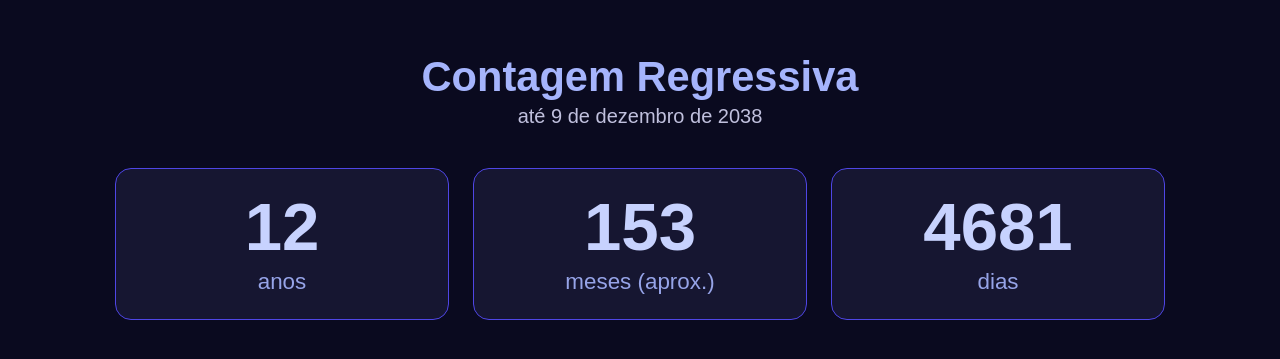
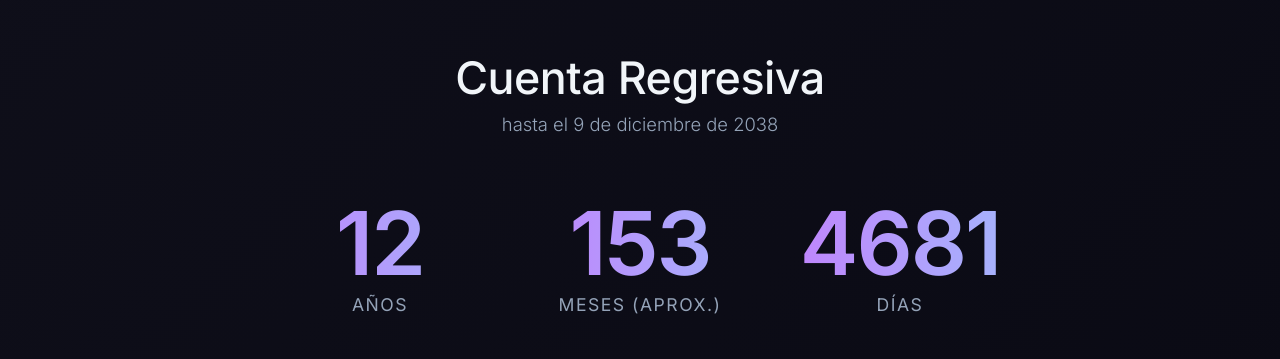
Before and after one commit to OboPT/2038watch, a plain HTML site: page index.html in a window 1280 px wide. Shown: the part 217-576 px from the top of the page. Drawn offline with Linux system fonts and the light colour scheme.

Commit message:
Translate HTML content from Portuguese to Spanish

```diff
--- a/index.html
+++ b/index.html
@@ -1,115 +1,134 @@
 <!DOCTYPE html>
-<html lang="pt">
+<html lang="es">
 <head>
   <meta charset="UTF-8" />
   <meta name="viewport" content="width=device-width, initial-scale=1.0"/>
-  <title>Contagem Regressiva - 9 Dez 2038</title>
+  <title>Cuenta Regresiva - 9 de diciembre de 2038</title>
+  <link rel="preconnect" href="https://fonts.googleapis.com">
+  <link rel="preconnect" href="https://fonts.gstatic.com" crossorigin>
+  <link href="https://fonts.googleapis.com/css2?family=Inter:wght@300;400;500;600&display=swap" rel="stylesheet">
+
   <style>
+    * {
+      margin: 0;
+      padding: 0;
+      box-sizing: border-box;
+    }
+
     body {
-      font-family: Arial, Helvetica, sans-serif;
-      background: #0a0a1f;
+      font-family: 'Inter', system-ui, -apple-system, sans-serif;
+      background: linear-gradient(135deg, #0f0f1a 0%, #0a0a14 100%);
       color: #e0e0ff;
       min-height: 100vh;
-      margin: 0;
       display: flex;
       flex-direction: column;
       align-items: center;
       justify-content: center;
-      padding: 20px;
-      box-sizing: border-box;
+      padding: 2rem;
     }
 
     h1 {
-      font-size: 2.6rem;
-      margin: 0.4rem 0 0.3rem;
-      color: #a5b4fc;
+      font-size: 2.8rem;
+      font-weight: 500;
+      letter-spacing: -0.5px;
+      margin-bottom: 0.5rem;
+      color: #f1f5f9;
     }
 
     .subtitle {
-      font-size: 1.25rem;
-      margin-bottom: 2.5rem;
-      opacity: 0.85;
+      font-size: 1.15rem;
+      font-weight: 300;
+      color: #94a3b8;
+      margin-bottom: 4rem;
     }
 
-    .clocks {
+    .counters {
       display: flex;
       flex-wrap: wrap;
-      gap: 24px;
+      gap: 2.5rem;
       justify-content: center;
-      max-width: 1100px;
     }
 
-    .clock {
-      background: rgba(30, 30, 60, 0.65);
-      border: 1px solid #4f46e5;
-      border-radius: 16px;
-      padding: 24px 36px;
-      min-width: 260px;
+    .counter {
       text-align: center;
-      backdrop-filter: blur(5px);
+      min-width: 220px;
     }
 
-    .value {
-      font-size: 4.2rem;
-      font-weight: bold;
-      color: #c7d2fe;
+    .number {
+      font-size: 5.5rem;
+      font-weight: 600;
       line-height: 1;
-      margin-bottom: 8px;
+      color: #e0f2fe;
+      letter-spacing: -2px;
+      margin-bottom: 0.4rem;
+      background: linear-gradient(90deg, #c084fc, #a5b4fc);
+      -webkit-background-clip: text;
+      -webkit-text-fill-color: transparent;
     }
 
-    .unit {
-      font-size: 1.4rem;
-      color: #a5b4fc;
-      opacity: 0.9;
+    .label {
+      font-size: 1.1rem;
+      font-weight: 400;
+      color: #94a3b8;
+      text-transform: uppercase;
+      letter-spacing: 1.5px;
     }
 
-    @media (max-width: 700px) {
-      .clocks {
+    @media (max-width: 768px) {
+      h1 {
+        font-size: 2.4rem;
+      }
+      .number {
+        font-size: 4.5rem;
+      }
+      .counters {
+        gap: 2rem;
+      }
+      .counter {
+        min-width: 180px;
+      }
+    }
+
+    @media (max-width: 500px) {
+      .counters {
         flex-direction: column;
-        gap: 20px;
+        gap: 2.2rem;
       }
-      .clock {
-        min-width: 220px;
-        padding: 20px 30px;
-      }
-      .value {
-        font-size: 3.6rem;
-      }
-      h1 {
-        font-size: 2.2rem;
+      .number {
+        font-size: 5rem;
       }
     }
   </style>
 </head>
 <body>
 
-  <h1>Contagem Regressiva</h1>
-  <div class="subtitle">até 9 de dezembro de 2038</div>
+  <h1>Cuenta Regresiva</h1>
+  <div class="subtitle">hasta el 9 de diciembre de 2038</div>
 
-  <div class="clocks">
+  <div class="counters">
 
-    <div class="clock">
-      <div class="value" id="years">0</div>
-      <div class="unit">anos</div>
+    <div class="counter">
+      <div class="number" id="years">0</div>
+      <div class="label">Años</div>
     </div>
 
-    <div class="clock">
-      <div class="value" id="months">0</div>
-      <div class="unit">meses (aprox.)</div>
+    <div class="counter">
+      <div class="number" id="months">0</div>
+      <div class="label">Meses (aprox.)</div>
     </div>
 
-    <div class="clock">
-      <div class="value" id="days">0</div>
-      <div class="unit">dias</div>
+    <div class="counter">
+      <div class="number" id="days">0</div>
+      <div class="label">Días</div>
     </div>
 
   </div>
 
   <script>
-    // Data alvo: 9 de dezembro de 2038 às 00:00
+    // Fecha objetivo: 9 de diciembre de 2038 a las 00:00
     const targetDate = new Date("2038-12-09T00:00:00").getTime();
 
-    function updateCountdown() {
+    function updateCounter() {
       const now = new Date().getTime();
       const distance = targetDate - now;
 
@@ -120,21 +139,20 @@
         return;
       }
 
-      // Dias totais exatos
       const totalDays = Math.floor(distance / (1000 * 60 * 60 * 24));
 
-      // Aproximações simples (muito usadas em contagens regressivas grandes)
-      const yearsApprox  = Math.floor(totalDays / 365.25);           // 365.25 → considera ano bissexto médio
-      const monthsApprox = Math.floor(totalDays / 30.437);           // média de dias por mês no calendário gregoriano
+      // Aproximaciones comunes y legibles
+      const years  = Math.floor(totalDays / 365.25);
+      const months = Math.floor(totalDays / 30.437);
 
-      document.getElementById("years").textContent  = yearsApprox;
-      document.getElementById("months").textContent = monthsApprox;
-      document.getElementById("days").textContent   = totalDays;
+      document.getElementById("years").textContent  = years;
+      document.getElementById("months").textContent = months;
+      document.getElementById("days").textContent   = totalDays.toLocaleString('es-ES');
     }
 
-    // Inicia imediatamente e atualiza a cada 5 segundos (não precisa ser a cada segundo para estas unidades)
-    updateCountdown();
-    setInterval(updateCountdown, 5000);
+    // Actualizar al cargar y cada 10 segundos (suficiente para estas unidades)
+    updateCounter();
+    setInterval(updateCounter, 10000);
   </script>
 
 </body>
```
